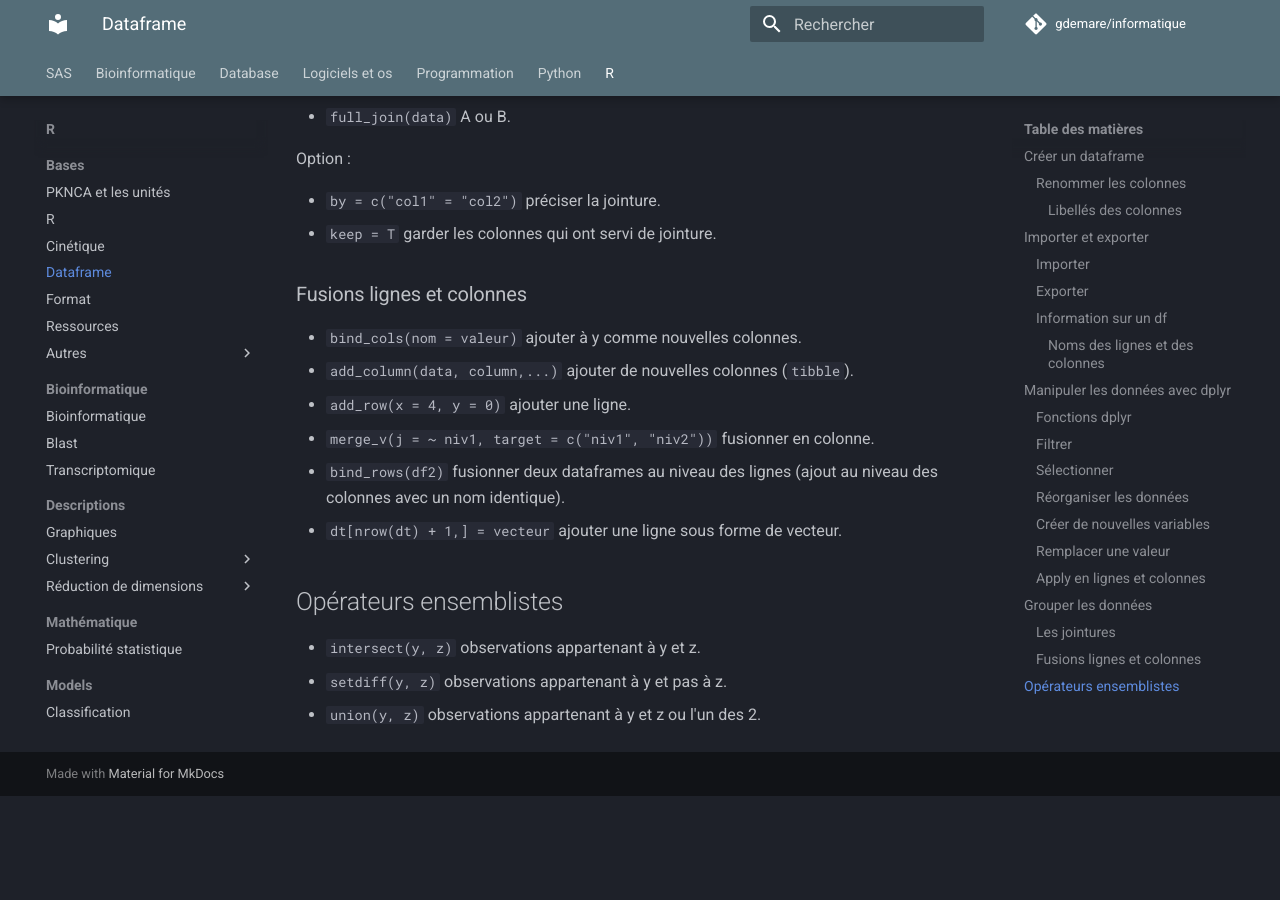
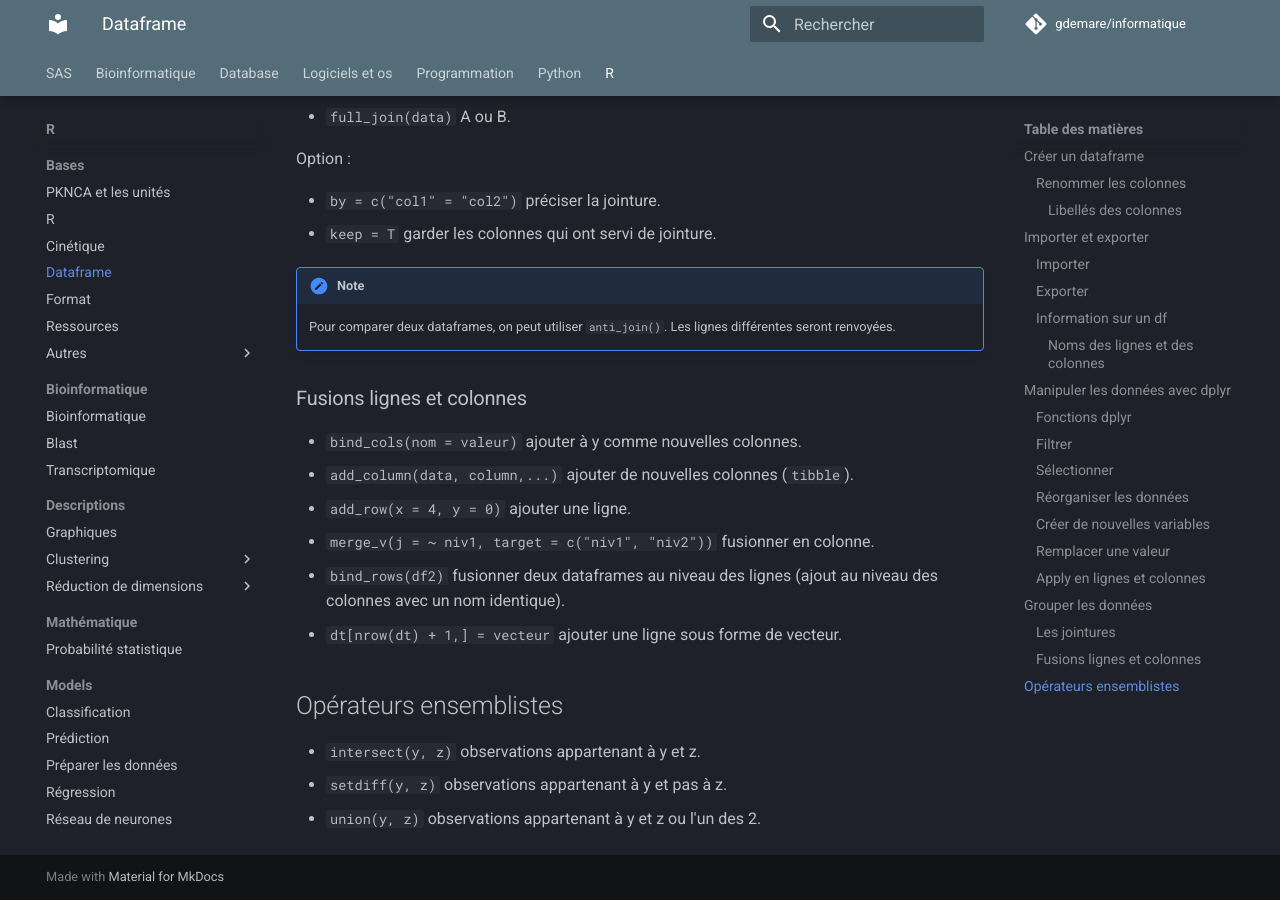
Before and after one commit to gdemare/Informatique, an MkDocs documentation site: the page built from docs/r/bases/dataframe.md, in a window 1280 px wide and 900 px high, scrolled down 9458 px. Built offline with MkDocs 1.6.1 and Material for MkDocs 9.7.7, drawn with Linux system fonts in a browser that asks for light colours; comment, search, counter and statistics services are not loaded; before the commit the page ends 10254 px from its top, so only the background shows below that.

Commit message:
Update dataframe.md

```diff
--- a/docs/r/bases/dataframe.md
+++ b/docs/r/bases/dataframe.md
@@ -295,6 +295,9 @@
 * `by = c("col1" = "col2")` préciser la jointure.
 * `keep = T` garder les colonnes qui ont servi de jointure.
 
+!!! note
+	Pour comparer deux dataframes, on peut utiliser `anti_join()`. Les lignes différentes seront renvoyées.
+
 ### Fusions lignes et colonnes
 
 * `bind_cols(nom = valeur)` ajouter à y comme nouvelles colonnes.
```
